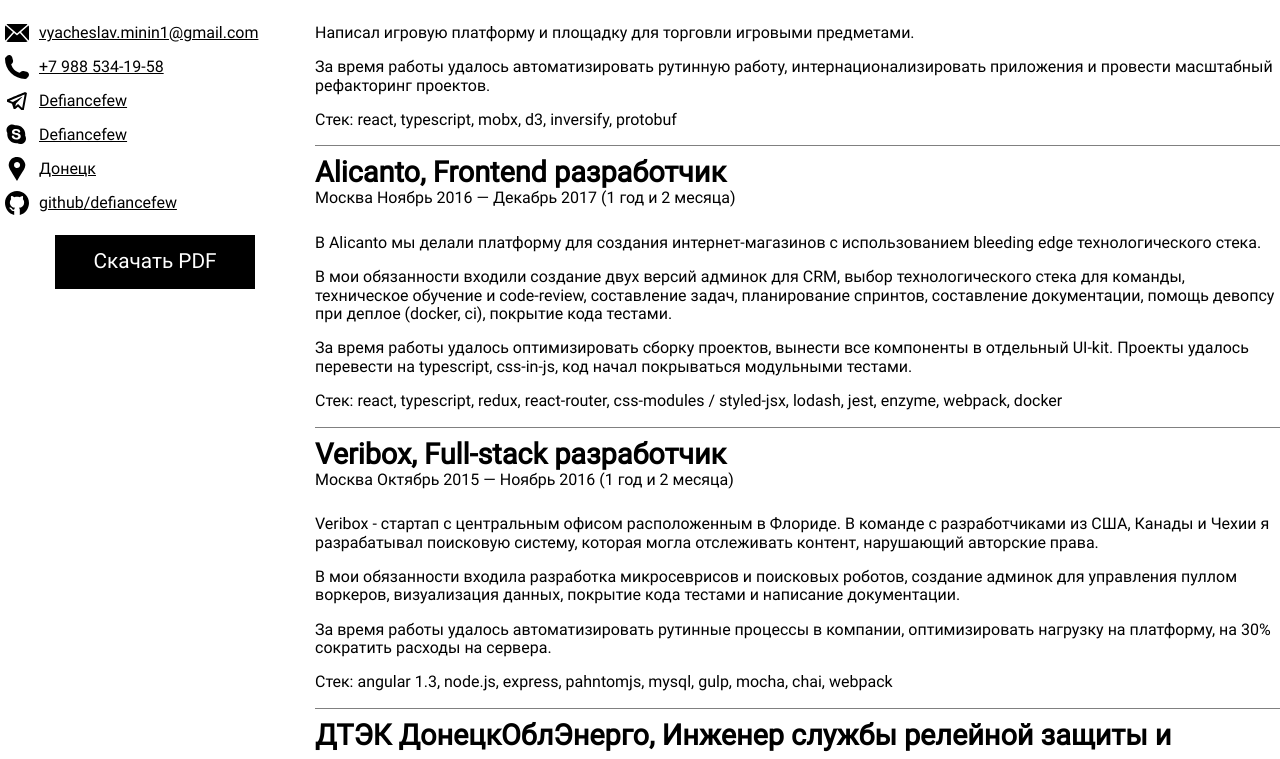
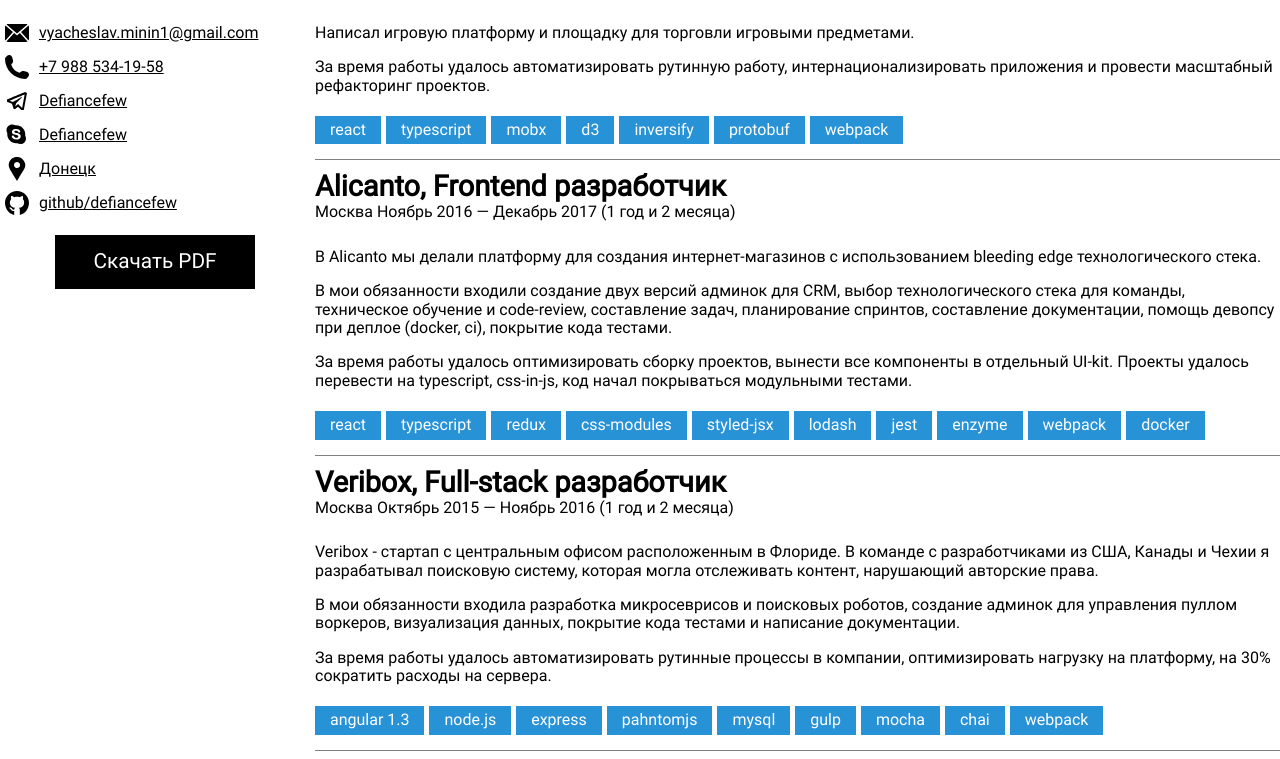
Before and after one commit to Defiancefew/cv, a React (Create React App) app: page / in a window 1280 px wide. Shown: the part 396-1155 px from the top of the page. Built offline with nearby package versions, Linux system fonts and the light colour scheme.

Commit message:
added job stack

```diff
--- a/src/blocks/JobExperience.js
+++ b/src/blocks/JobExperience.js
@@ -2,8 +2,14 @@
 import { Section } from '../components/Section';
 import { JobListItem } from '../components/JobListItem';
 import { JobWrapper } from '../components/Wrappers';
+import { SharpTag } from '../components/Tag';
+
+import { veriboxStack, alicantoStack, setbrainsStack } from '../utils/jobStack';
 
 export class JobExperience extends React.Component {
+  renderStack = company =>
+    company.map(tagName => <SharpTag key={tagName}>{tagName}</SharpTag>);
+
   render() {
     return (
       <Section name="Достижения и опыт">
@@ -22,7 +28,7 @@
               интернационализировать приложения и провести масштабный
               рефакторинг проектов.
             </p>
-            <p>Стек: react, typescript, mobx, d3, inversify, protobuf</p>
+            <div>{this.renderStack(setbrainsStack)}</div>
           </JobListItem>
           <JobListItem
             company="Alicanto"
@@ -45,10 +51,7 @@
               все компоненты в отдельный UI-kit. Проекты удалось перевести на
               typescript, css-in-js, код начал покрываться модульными тестами.
             </p>
-            <p>
-              Стек: react, typescript, redux, react-router, css-modules /
-              styled-jsx, lodash, jest, enzyme, webpack, docker
-            </p>
+            <div>{this.renderStack(alicantoStack)}</div>
           </JobListItem>
           <JobListItem
             position="Full-stack разработчик"
@@ -73,10 +76,7 @@
               компании, оптимизировать нагрузку на платформу, на 30% сократить
               расходы на сервера.
             </p>
-            <p>
-              Стек: angular 1.3, node.js, express, pahntomjs, mysql, gulp,
-              mocha, chai, webpack
-            </p>
+            <div>{this.renderStack(veriboxStack)}</div>
           </JobListItem>
           <JobListItem
             position="Инженер службы релейной защиты и автоматики"
@@ -95,7 +95,9 @@
               создал инструменты мониторинга нагрузки на подстанции с
               применением веб технологий.
             </p>
-            <p>Стек: angular 1.3</p>
+            <div>
+              <SharpTag>Angular 1.3</SharpTag>
+            </div>
           </JobListItem>
         </JobWrapper>
       </Section>
--- a/src/components/Tag.js
+++ b/src/components/Tag.js
@@ -16,3 +16,9 @@
     color: black;
   }
 `;
+
+export const SharpTag = styled(Tag)`
+  border-radius: 0;
+  background-color: #2892d7;
+  margin: 5px 5px 5px 0;
+`;
--- /dev/null
+++ b/src/utils/jobStack.js
@@ -0,0 +1,36 @@
+const setbrainsStack = [
+  'react',
+  'typescript',
+  'mobx',
+  'd3',
+  'inversify',
+  'protobuf',
+  'webpack',
+];
+
+const alicantoStack = [
+  'react',
+  'typescript',
+  'redux',
+  'css-modules',
+  'styled-jsx',
+  'lodash',
+  'jest',
+  'enzyme',
+  'webpack',
+  'docker',
+];
+
+const veriboxStack = [
+  'angular 1.3',
+  'node.js',
+  'express',
+  'pahntomjs',
+  'mysql',
+  'gulp',
+  'mocha',
+  'chai',
+  'webpack',
+];
+
+export { setbrainsStack, alicantoStack, veriboxStack };
```
